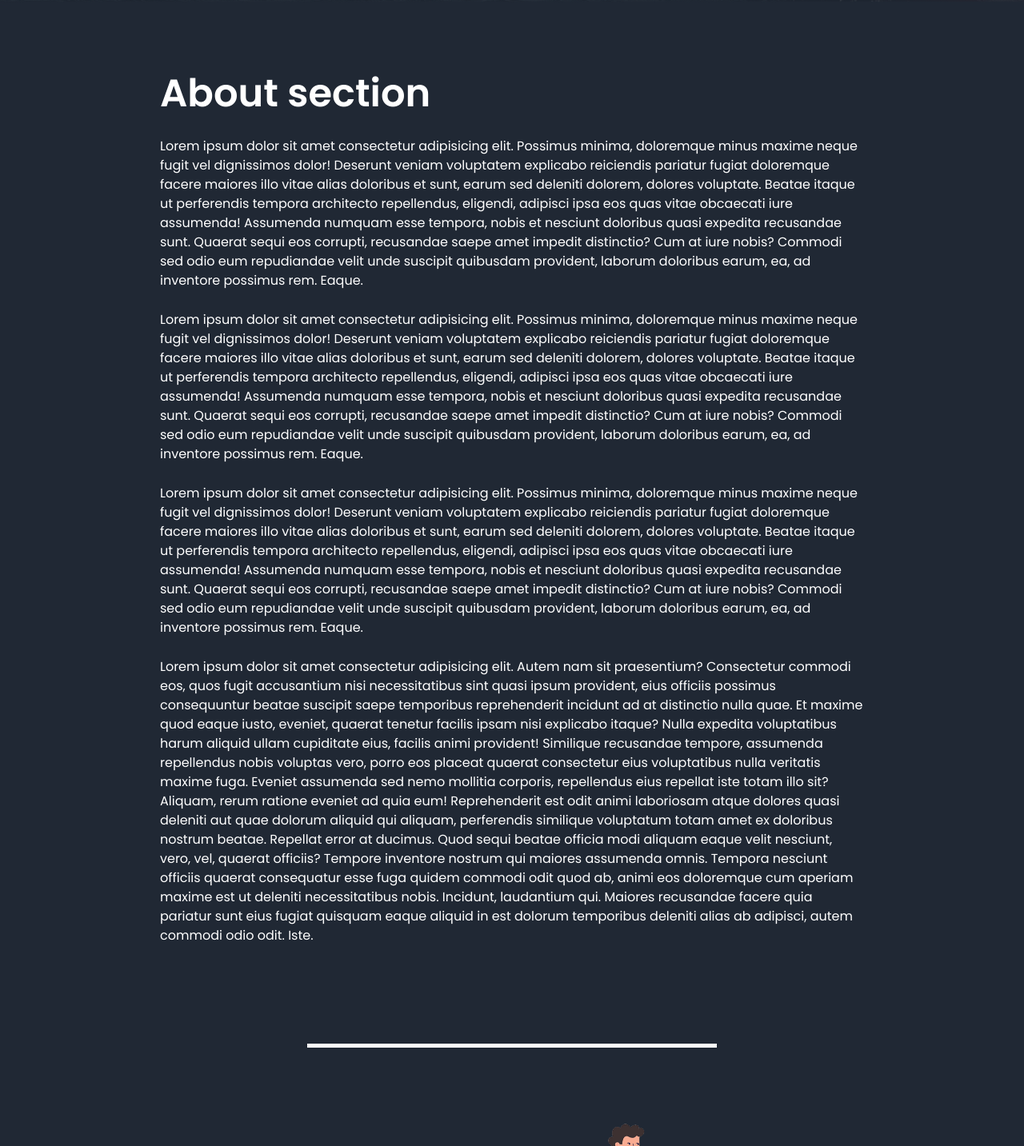
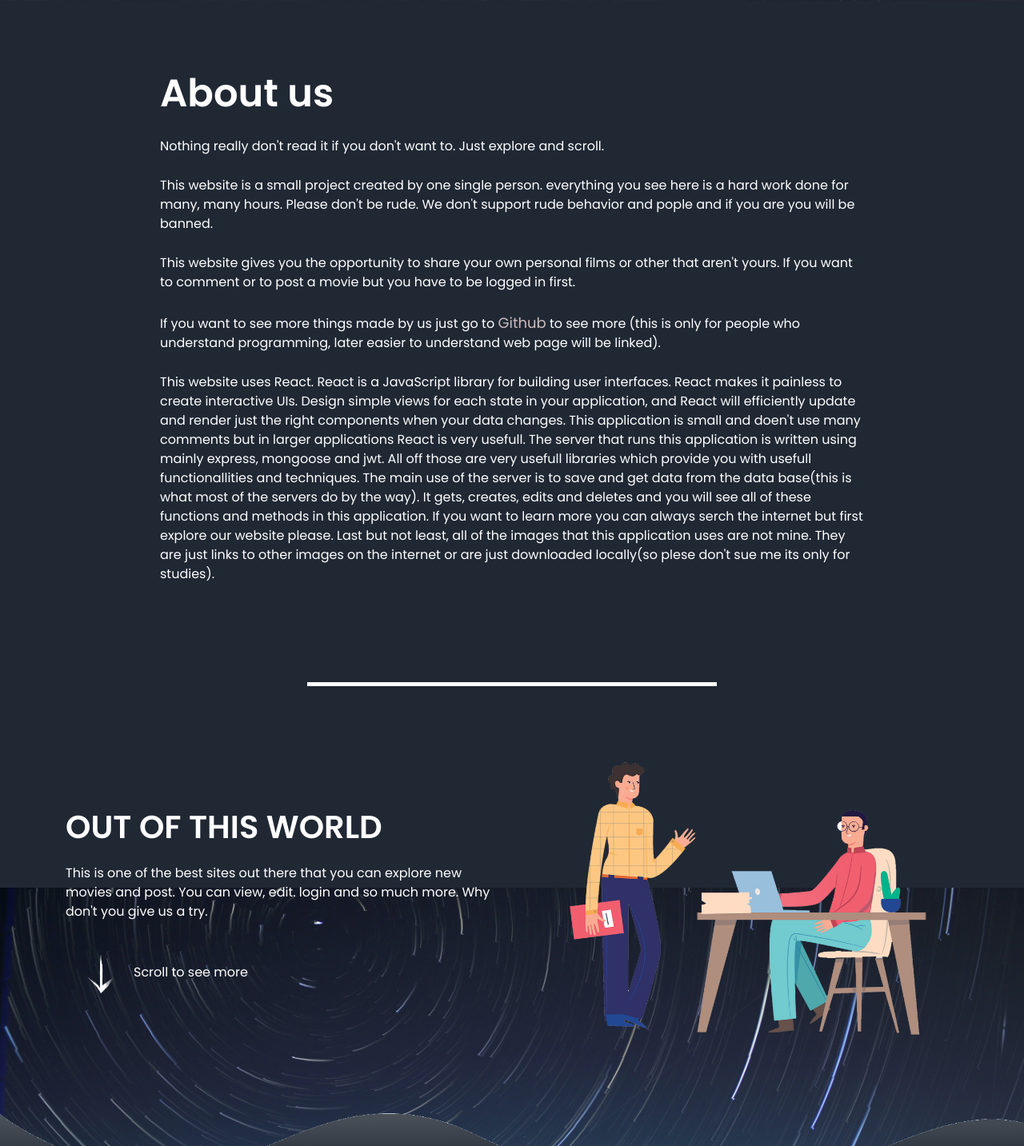
Before and after one commit to IvanIvanov3000/react-project, a React (Create React App) app in the folder out-of-this-world/: page / in a window 1280 px wide. Shown: the part 797-2230 px from the top of the page at 80% size. Built offline with nearby package versions, Linux system fonts and the light colour scheme; no server answers.

Commit message:
Change the lorem ipsums throughout the whole home component with actuall information

```diff
--- a/out-of-this-world/src/components/Home/Home.js
+++ b/out-of-this-world/src/components/Home/Home.js
@@ -1,5 +1,5 @@
 import { FaMapMarkerAlt, FaPhoneAlt, FaEnvelope } from "react-icons/fa";
-
+import { Link } from 'react-router-dom'
 import { useState, useEffect } from 'react';
 import HomeHero from './HomeHero';
 import HomeComments from './HomeComments'
@@ -10,47 +10,27 @@ const Home = () => {
         <>
             <HomeHero />
             <section className="about section">
-                <h2>About section</h2>
+                <h2>About us</h2>
 
-                <p>Lorem ipsum dolor sit amet consectetur adipisicing elit. Possimus minima, doloremque minus maxime neque fugit
-                    vel dignissimos dolor! Deserunt veniam voluptatem explicabo reiciendis pariatur fugiat doloremque facere
-                    maiores illo vitae alias doloribus et sunt, earum sed deleniti dolorem, dolores voluptate. Beatae itaque ut
-                    perferendis tempora architecto repellendus, eligendi, adipisci ipsa eos quas vitae obcaecati iure assumenda!
-                    Assumenda numquam esse tempora, nobis et nesciunt doloribus quasi expedita recusandae sunt. Quaerat sequi
-                    eos corrupti, recusandae saepe amet impedit distinctio? Cum at iure nobis? Commodi sed odio eum repudiandae
-                    velit unde suscipit quibusdam provident, laborum doloribus earum, ea, ad inventore possimus rem. Eaque.
+                <p>Nothing really don't read it if you don't want to. Just explore and scroll.
                 </p>
-                <p>Lorem ipsum dolor sit amet consectetur adipisicing elit. Possimus minima, doloremque minus maxime neque fugit
-                    vel dignissimos dolor! Deserunt veniam voluptatem explicabo reiciendis pariatur fugiat doloremque facere
-                    maiores illo vitae alias doloribus et sunt, earum sed deleniti dolorem, dolores voluptate. Beatae itaque ut
-                    perferendis tempora architecto repellendus, eligendi, adipisci ipsa eos quas vitae obcaecati iure assumenda!
-                    Assumenda numquam esse tempora, nobis et nesciunt doloribus quasi expedita recusandae sunt. Quaerat sequi
-                    eos corrupti, recusandae saepe amet impedit distinctio? Cum at iure nobis? Commodi sed odio eum repudiandae
-                    velit unde suscipit quibusdam provident, laborum doloribus earum, ea, ad inventore possimus rem. Eaque.
+                <p>This website is a small project created by one single person. everything you see here is a hard work done for many, many hours.
+                    Please don't be rude. We don't support rude behavior and pople and if you are you will be banned.
                 </p>
-                <p>Lorem ipsum dolor sit amet consectetur adipisicing elit. Possimus minima, doloremque minus maxime neque fugit
-                    vel dignissimos dolor! Deserunt veniam voluptatem explicabo reiciendis pariatur fugiat doloremque facere
-                    maiores illo vitae alias doloribus et sunt, earum sed deleniti dolorem, dolores voluptate. Beatae itaque ut
-                    perferendis tempora architecto repellendus, eligendi, adipisci ipsa eos quas vitae obcaecati iure assumenda!
-                    Assumenda numquam esse tempora, nobis et nesciunt doloribus quasi expedita recusandae sunt. Quaerat sequi
-                    eos corrupti, recusandae saepe amet impedit distinctio? Cum at iure nobis? Commodi sed odio eum repudiandae
-                    velit unde suscipit quibusdam provident, laborum doloribus earum, ea, ad inventore possimus rem. Eaque.
+                <p>This website gives you the opportunity to share your own personal films or other that aren't yours.
+                    If you want to comment or to post a movie but you have to be logged in first.
                 </p>
-                <p>Lorem ipsum dolor sit amet consectetur adipisicing elit. Autem nam sit praesentium? Consectetur commodi eos,
-                    quos fugit accusantium nisi necessitatibus sint quasi ipsum provident, eius officiis possimus consequuntur
-                    beatae suscipit saepe temporibus reprehenderit incidunt ad at distinctio nulla quae. Et maxime quod eaque
-                    iusto, eveniet, quaerat tenetur facilis ipsam nisi explicabo itaque? Nulla expedita voluptatibus harum
-                    aliquid ullam cupiditate eius, facilis animi provident! Similique recusandae tempore, assumenda repellendus
-                    nobis voluptas vero, porro eos placeat quaerat consectetur eius voluptatibus nulla veritatis maxime fuga.
-                    Eveniet assumenda sed nemo mollitia corporis, repellendus eius repellat iste totam illo sit? Aliquam, rerum
-                    ratione eveniet ad quia eum! Reprehenderit est odit animi laboriosam atque dolores quasi deleniti aut quae
-                    dolorum aliquid qui aliquam, perferendis similique voluptatum totam amet ex doloribus nostrum beatae.
-                    Repellat error at ducimus. Quod sequi beatae officia modi aliquam eaque velit nesciunt, vero, vel, quaerat
-                    officiis? Tempore inventore nostrum qui maiores assumenda omnis. Tempora nesciunt officiis quaerat
-                    consequatur esse fuga quidem commodi odit quod ab, animi eos doloremque cum aperiam maxime est ut deleniti
-                    necessitatibus nobis. Incidunt, laudantium qui. Maiores recusandae facere quia pariatur sunt eius fugiat
-                    quisquam eaque aliquid in est dolorum temporibus deleniti alias ab adipisci, autem commodi odio odit. Iste.
+                <p>If you want to see more things made by us just go to <a href='https://github.com/IvanIvanov3000'>Github</a> to see more
+                    (this is only for people who understand programming, later easier to understand web page will be linked).
                 </p>
+                <p>This website uses React. React is a JavaScript library for building user interfaces.
+                    React makes it painless to create interactive UIs.
+                    Design simple views for each state in your application, and React will efficiently update and render just the right components when your data changes.
+                    This application is small and doen't use many comments but in larger applications React is very usefull. The server that runs this application is written using mainly express, mongoose and jwt.
+                    All off those are very usefull libraries which provide you with usefull functionallities and techniques. The main use of the server is to save and get data from the data base(this is what most of the servers do by the way).
+                    It gets, creates, edits and deletes and you will see all of these functions and methods in this application. If you want to learn more you can always serch the internet but first explore our website please.
+                    Last but not least, all of the images that this application uses are not mine. They are just links to other images on the internet or are just downloaded locally(so plese don't sue me its only for studies).
+                    </p>
             </section>
 
             <section id="banner">
@@ -58,10 +38,9 @@ const Home = () => {
                 <div className="container">
                     <div className="row">
                         <div className="col-md-6">
-                            <p className="promo-title">BEST DIGITAL AGENCY</p>
-                            <p>Lorem ipsum dolor, sit amet consectetur adipisicing elit. Necessitatibus dolores dolorem eos
-                                ipsum consequatur totam maxime praesentium voluptatum laborum.</p>
-                            <a href="#"><img className="play-btn" src="/images/play.png" alt="" />Watch tutorials</a>
+                            <p className="promo-title">OUT OF THIS WORLD</p>
+                            <p>This is one of the best sites out there that you can explore new movies and post. You can view, edit. login and so much more. Why don't you give us a try.</p>
+                            <img className="play-btn" src="/images/home-page/arrow.png" alt="" />Scroll to see more
                         </div>
                         <div className="col-md-6 text-center">
                             <img src="/images/home2.png" className="image-fluid" alt="" />
@@ -77,21 +56,21 @@ const Home = () => {
                     <div className="row text-center">
                         <div className="col-md-4 services">
                             <img src="/images/home-page/service1.png" className="service-img" alt="" />
-                            <h4>Growth Marketing</h4>
-                            <p>Lorem ipsum dolor sit amet consectetur adipisicing elit. Consectetur, saepe!</p>
+                            <h4>We listen to you</h4>
+                            <p>You cant tell us what you like or what you don't like by commenting on out blog page. After that your comment will be read by our moderators and we will discuss if we should change something in out website.</p>
                         </div>
                         <div className="col-md-4 services">
                             <img src="/images/home-page/service2.png" className="service-img" alt="" />
-                            <h4>Online Branding</h4>
-                            <p>Lorem ipsum dolor sit amet consectetur adipisicing elit. Consectetur, saepe!</p>
+                            <h4>No ads</h4>
+                            <p>We want to privide you with the best experience possible so we include no unnecessary ads, no pop ups, no cookies. You can discuss and explore our movies.</p>
                         </div>
                         <div className="col-md-4 services">
                             <img src="/images/home-page/service3.png" className="service-img" alt="" />
-                            <h4>Animated Ads</h4>
-                            <p>Lorem ipsum dolor sit amet consectetur adipisicing elit. Consectetur, saepe!</p>
+                            <h4>We provide</h4>
+                            <p>We provide to you with the opportunity to login, register to post a movie, edit it, delete it. We let you have your own space and profile that you can edit. You can also comment and the stuff that you don't like will be changed.</p>
                         </div>
                     </div>
-                    <button type="button" className="btn btn-primary">All services</button>
+                    {/* <button type="button" className="btn btn-primary">All services</button> */}
                 </div>
 
             </section>
@@ -104,12 +83,12 @@ const Home = () => {
                         <div className="col-md-6 about-us">
                             <p className="about-title">Why we are different</p>
                             <ul>
-                                <li>Believe in doing business with honesty</li>
-                                <li>Believe in doing business with honesty</li>
-                                <li>We deliver on time</li>
+                                <li>We don't have any ads</li>
+                                <li>We provide to you many functionallities</li>
+                                <li>We don't make you wait</li>
                                 <li>We protect you online reputation</li>
                                 <li>Believe in doing business with honesty</li>
-                                <li>We create a winning content strategy</li>
+                                <li>We give you the opportunity to freely do stuff</li>
 
                             </ul>
                         </div>
@@ -150,19 +129,19 @@ const Home = () => {
                     <div className="row">
                         <div className="col-md-4 footer-box">
                             <img src="/images/demo-logo.png" alt="" />
-                            <p>Lorem ipsum dolor sit amet consectetur adipisicing elit. Eius veniam nulla perspiciatis numquam
-                                assumenda ea, vero sunt blanditiis enim maiores exercitationem, iusto porro?
+                            <p>This website is created entity by ivan_ivanov_3000@abv.bg. If you like it please visit other of my websites( there are none yet) I don't own any of these photos they are either stolen or free.
                             </p>
                         </div>
                         <div className="col-md-4 footer-box">
                             <p><b>Contact us</b></p>
                             <p><FaMapMarkerAlt className="icon" /> World Trade Center, Sofia</p>
                             <p><FaPhoneAlt className="icon" /> +1 01233435667</p>
-                            <p><FaEnvelope className="icon" /> xyz@gmail.com</p>
+                            <p><FaEnvelope className="icon" /> ivan_ivanov_3000@gmail.com</p>
 
                         </div>
                         <div className="col-md-4 footer-box">
                             <p><b>Subscribe Newsletter</b></p>
+                            <p>This fuctionallity doesn't work cause we don't have such server</p>
                             <input type="email" className="form-control" placeholder="Your email" />
                             <button type="button" className="btn btn-primary">Subscribe</button>
                         </div>
```
